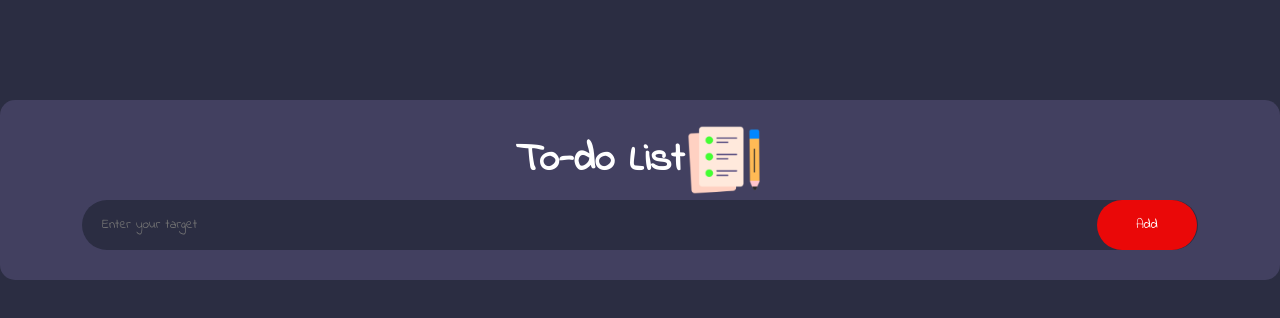
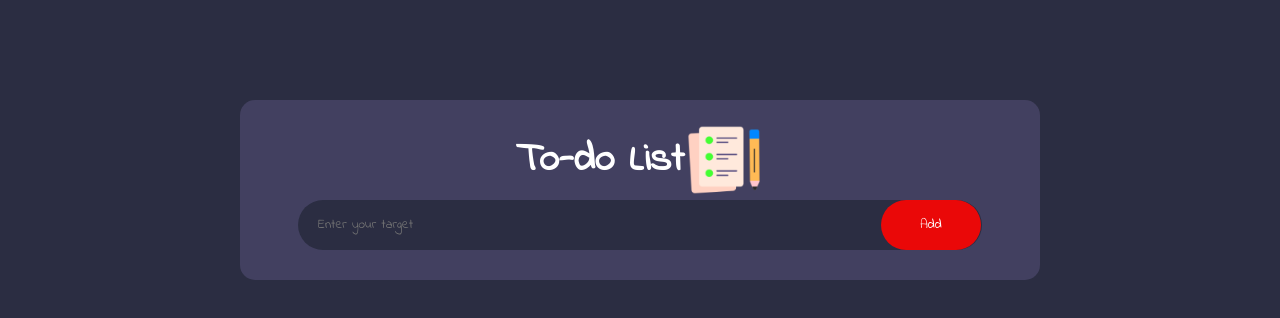
Before and after one commit to bhatiasatwik/To-do_List, a plain HTML site: page index.html in a window 1280 px wide. Drawn offline with Linux system fonts and the light colour scheme.

Commit message:
fixed size issue

```diff
--- a/style.css
+++ b/style.css
@@ -15,7 +15,7 @@ body{
 .container
 {
     width: 100%;
-    max-width: 9080px;
+    max-width: 800px;
     margin-top: 100px;
     background-color:#9484c838;
     padding: 20px;
```
